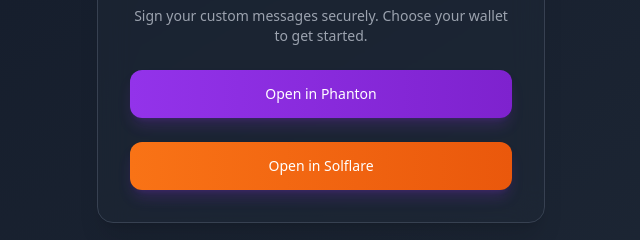
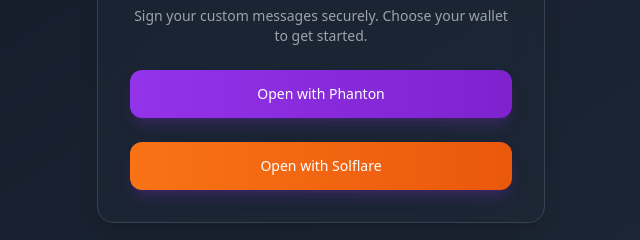
Before and after one commit to Johncode321/test, a React (Vite) app: page / in a window 1280 px wide. Shown: the part 374-614 px from the top of the page, without its empty margins (319-959 px from the left). Built offline with nearby package versions, Linux system fonts and the light colour scheme.

Commit message:
Update SignerPanel.tsx

```diff
--- a/src/components/SignerPanel.tsx
+++ b/src/components/SignerPanel.tsx
@@ -68,7 +68,7 @@
         >
           {!inAppBrowser ? (
             <>
-              Open in Phanton
+              Open with Phanton
             </>
           ) : (
             'Connect with Phantom'
@@ -82,7 +82,7 @@
         >
           {!inAppBrowser ? (
             <>
-              Open in Solflare
+              Open with Solflare
             </>
           ) : (
             'Connect with Solflare'
```
